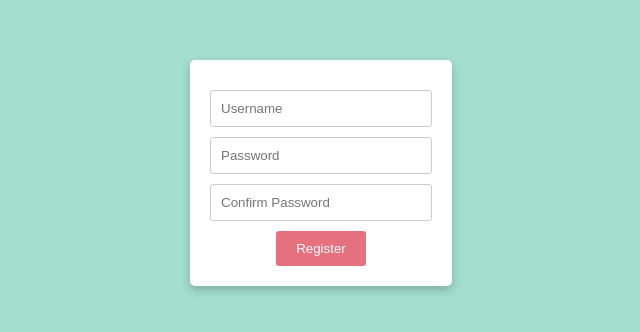
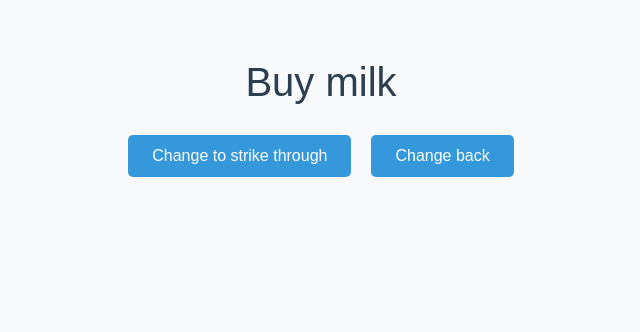
Before and after one commit to taniamoses900-png/angela-bootcamp, a React (Vite) app in the folder react-bootcamp/my-react-app/: page / in a window 1280 px wide. Shown: the part 130-462 px from the top of the page, without its empty margins (319-959 px from the left). Built offline with nearby package versions, Linux system fonts and the light colour scheme.

Commit message:
docs(state): demonstrate declarative style rendering concepts

```diff
--- a/react-bootcamp/my-react-app/src/App.css
+++ b/react-bootcamp/my-react-app/src/App.css
@@ -1,44 +1,30 @@
 body {
   font-family: sans-serif;
   text-align: center;
-  background-color: #a3ddcb;
+  background-color: #f7f9fa;
 }
 
 .container {
   margin-top: 15%;
 }
 
-h1 {
-  color: #e5707e;
-  font-size: 3rem;
-}
-
-.form {
-  background-color: #fff;
-  padding: 20px;
-  border-radius: 5px;
-  display: inline-block;
-  box-shadow: 0 4px 8px 0 rgba(0, 0, 0, 0.2);
-}
-
-input {
-  display: block;
-  margin: 10px auto;
-  padding: 10px;
-  width: 200px;
-  border: 1px solid #ccc;
-  border-radius: 3px;
+p {
+  font-size: 2.5rem;
+  color: #2c3e50;
+  margin-bottom: 20px;
 }
 
 button {
-  padding: 10px 20px;
-  background-color: #e5707e;
+  padding: 12px 24px;
+  background-color: #3498db;
   color: white;
   border: none;
-  border-radius: 3px;
+  border-radius: 5px;
   cursor: pointer;
+  font-size: 1rem;
+  margin: 10px;
 }
 
 button:hover {
-  background-color: #c85a66;
+  background-color: #2980b9;
 }
--- a/react-bootcamp/my-react-app/src/App.jsx
+++ b/react-bootcamp/my-react-app/src/App.jsx
@@ -1,12 +1,21 @@
 import React from "react";
-import Form from "./components/Form";
 
-var userIsRegistered = false;
+var isDone = false;
+
+function strike() {
+  isDone = true;
+}
+
+function unstrike() {
+  isDone = false;
+}
 
 function App() {
   return (
     <div className="container">
-      <Form isRegistered={userIsRegistered} />
+      <p style={isDone ? { textDecoration: "line-through" } : null}>Buy milk</p>
+      <button onClick={strike}>Change to strike through</button>
+      <button onClick={unstrike}>Change back</button>
     </div>
   );
 }
```
